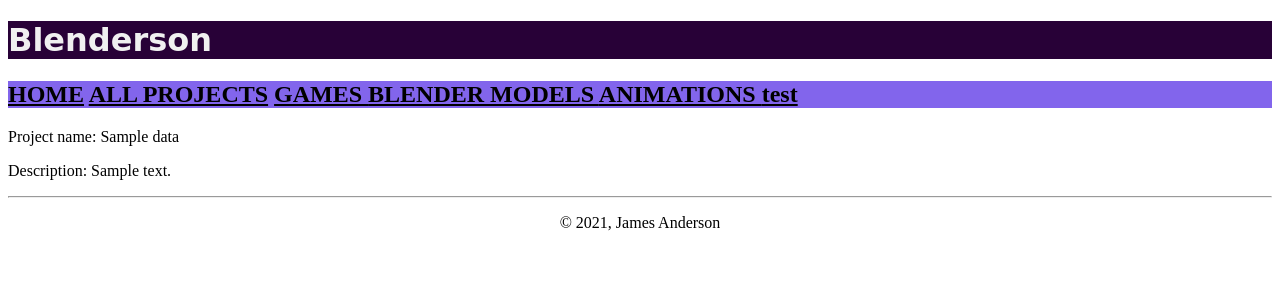
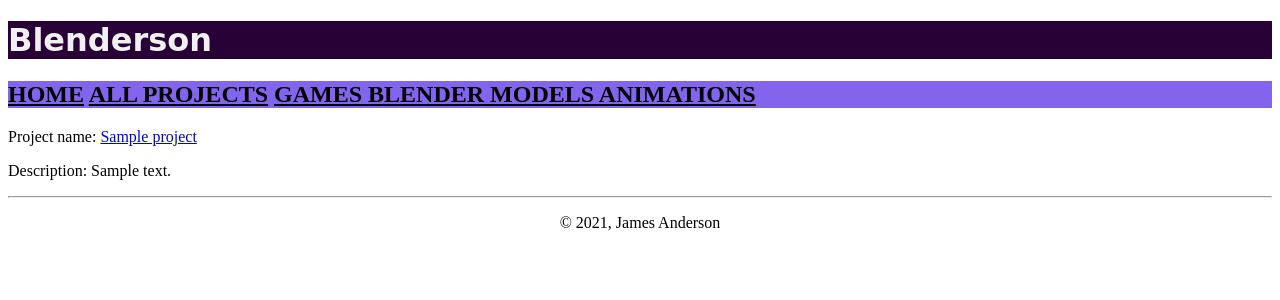
Before and after one commit to 17143/Project, a Flask app: template templates/projects.html in a window 1280 px wide. Shown: the top 300 px of the page. Run offline with Flask 2, Linux system fonts and the light colour scheme; tables that the repository leaves empty hold one stand-in row (values such as "Sample post"); the template is opened without the code that fills it: values that come from a table or form of the project are taken from there, most other values are stand-ins (such as "Sample title", 1, 10 or a date in 2020); parts of the project's set-up code (start-up, migrations or seed data) failed here and were passed over; some web fonts are replaced.

Commit message:
finished the individual routes and streamlining the different category routes. will be working on adding a filtering system soon with gernres, however adding images and css is main priority now.

```diff
--- a/main.py
+++ b/main.py
@@ -25,23 +25,14 @@
 @app.route("/projects")
 def projects():
     projects = models.Project.query.all()
-    return render_template('all_models.html', projects=projects)
-
-#List's individual games
-@app.route('/game/<int:id>')
-def game(id):
-  game = models.Project.query.filter_by(id=id).first_or_404()
-  print(game)
-  return render_template('game.html', game=game)
-
+    return render_template('all.html', projects=projects)
 
 #route for individul projects
-@app.route('/blender/<int:id>')
-def blender(id):
-  blender = models.Project.query.filter_by(id=id).first_or_404()
-  print(blender)
-  return render_template('blender.html', blender=blender)
-
+@app.route('/project/<int:id>')
+def project(id):
+  project = models.Project.query.filter_by(id=id).first_or_404()
+  print(project)
+  return render_template('project.html', project=project)
 
 #route for projects in different category's
 @app.route('/category/<string:category_name>')
@@ -57,12 +48,6 @@
 
   return render_template('projects.html', data=data)
 
-#test
-@app.route('/blendermodelss')
-def blendermodelss():
-  blendermodelss = models.Project.query.filter_by(category=3).all()
-  print(blendermodelss)
-  return render_template('blendermodelss.html', blendermodelss=blendermodelss)
 
 #Basic SQL query without the use of SQALchemy
 # @app.route("/Project/<string:project_name>")
--- a/models.py
+++ b/models.py
@@ -16,12 +16,13 @@
     genre = db.relationship('Genre', secondary=Project_Genre, back_populates='project')
 
 class Category(db.Model):
+    __tablename__ = 'Category'
     id = db.Column(db.Integer, primary_key=True)
     name = db.Column(db.String())
 
 class Genre(db.Model):
     __tablename__ = 'Genre'
-    id = db.Column(db.integer, primary_key=True)
+    id = db.Column(db.Integer, primary_key=True)
     name = db.Column(db.String())
 
     project = db.relationship('Project', secondary=Project_Genre, back_populates='genre')
--- a/templates/all.html
+++ b/templates/all.html
@@ -3,8 +3,8 @@
 {% block content %}
 
 {% for project in projects %}
-<p>Project name: {{ project.name }}<br>
-Description: {{ project.description }}</p>
+<p>Project name:  {{ project.name }} </p>
+<p>Description: {{ project.description }}</p>
 {% endfor %}
 
 {% endblock %}
--- a/templates/nav.html
+++ b/templates/nav.html
@@ -4,6 +4,5 @@
   <a href="{{ url_for('category', category_name='games') }}"> GAMES  </a>
   <a href="{{ url_for('category', category_name='blendermodels') }}"> BLENDER MODELS </a>
   <a href="{{ url_for('category', category_name='animations') }}"> ANIMATIONS </a>
-  <a href="{{ url_for('blendermodelss') }}"> test </a>
 
 </h2>
--- a/templates/projects.html
+++ b/templates/projects.html
@@ -3,8 +3,9 @@
 {% block content %}
 
 {% for data in data %}
-<p>Project name:  {{ data.name }}</p>
+<p>Project name:  <a href="{{ url_for('project', id=data.id) }}">{{ data.name }}</a> </p>
 <p>Description: {{ data.description }}</p>
+
 
 {% endfor %}
 
```
Also changed, not shown: templates/blender.html (deleted, +0 -9 lines), templates/blendermodelss.html (deleted, +0 -11 lines).
